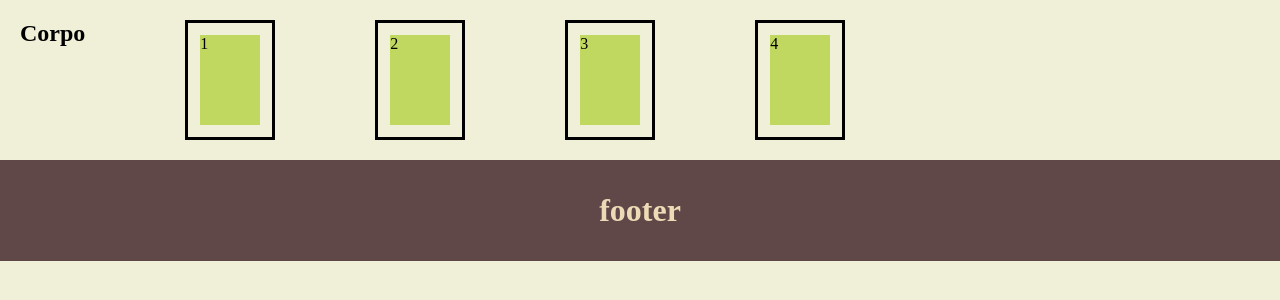
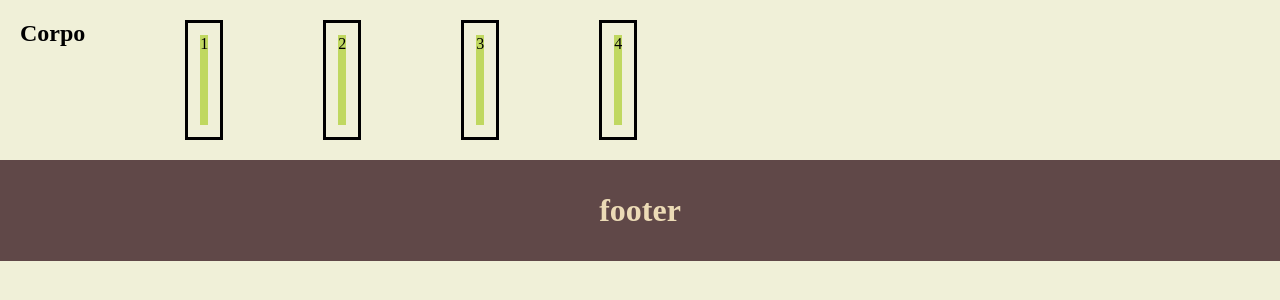
Before and after one commit to coelho-py/loja-virtual, a PHP site: page / in a window 1280 px wide. Shown: the part 141-441 px from the top of the page. Run offline with PHP 8.4, Linux system fonts and the light colour scheme.

Commit message:
desgraca

```diff
--- a/estilo.css
+++ b/estilo.css
@@ -37,7 +37,7 @@ h1{
 
 .item{
     height: 90px;
-    width: 60px;
+    width: 3fr;
     background-color:#c0d860 ;
 }
 
```
